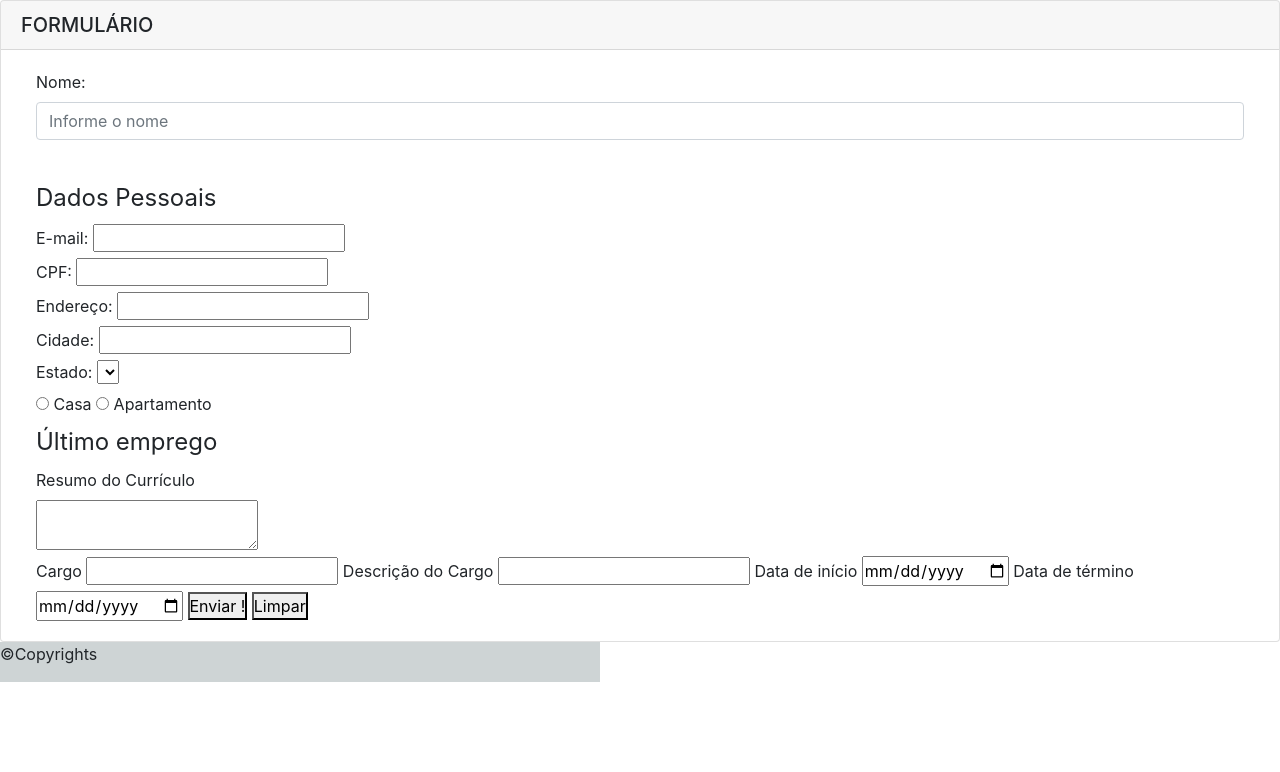
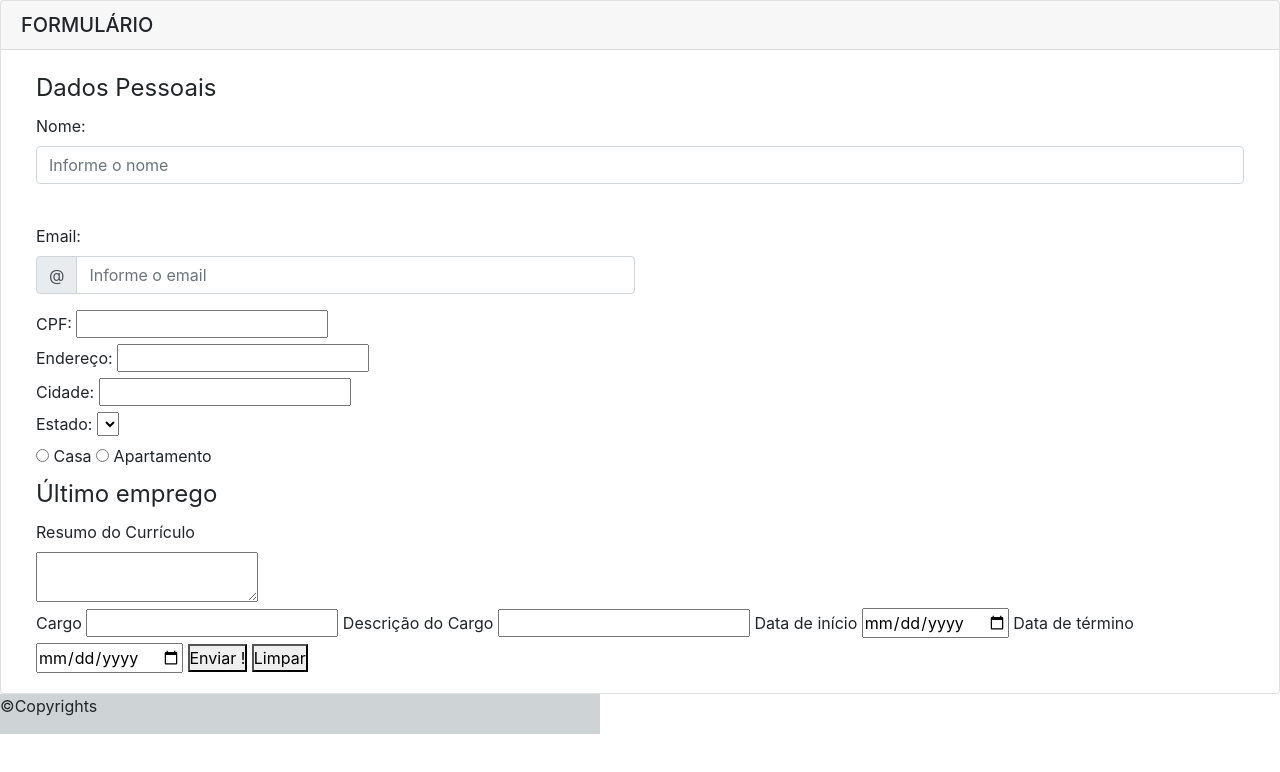
Before and after one commit to RenatoCostaDev/Trybe, a plain HTML site: page exercises/6_2/index.html in a window 1280 px wide. Drawn offline with Linux system fonts and the light colour scheme; files that its build step writes are made by us from their sources.

Commit message:
06- refatorando label/input do email

```diff
--- a/exercises/6_2/index.html
+++ b/exercises/6_2/index.html
@@ -22,20 +22,31 @@
   </div>
   <div class="card-body">
     <form class="container-fluid" action="" method="GET">
+      <legend>Dados Pessoais</legend>
       <div class="form-row">
         <div class="col-12">
           <div class="form-group">
             <label for="nome">Nome: </label>
-            <input type="text" class="form-control" id="nome" placeholder="Informe o nome" maxlength="40" required /><br />
+            <input type="text" class="form-control" id="nome"
+            placeholder="Informe o nome" maxlength="40" required /><br />
           </div>
         </div>
       </div>
-        <legend>Dados Pessoais</legend>
-
-
-
-        <label for="email">E-mail: </label>
-        <input id="email" type="text" maxlength="50" required /><br />
+      <div class="form-row">
+        <div class="col-12 col-md-6">
+          <div class="form-group">
+            <label for="email">Email: </label>
+            <div class="input-group">
+              <div class="input-group">
+                <div class="input-group-prepend">
+                  <span class="input-group-text">@</span>
+                </div>
+                <input type="email" class="form-control" id="email" placeholder="Informe o email" maxlength="50" required>
+              </div>
+            </div>
+          </div>
+        </div>
+      </div>
 
         <label for="cpf">CPF: </label>
         <input id="cpf" type="text" maxlength="11" required /><br />
```
